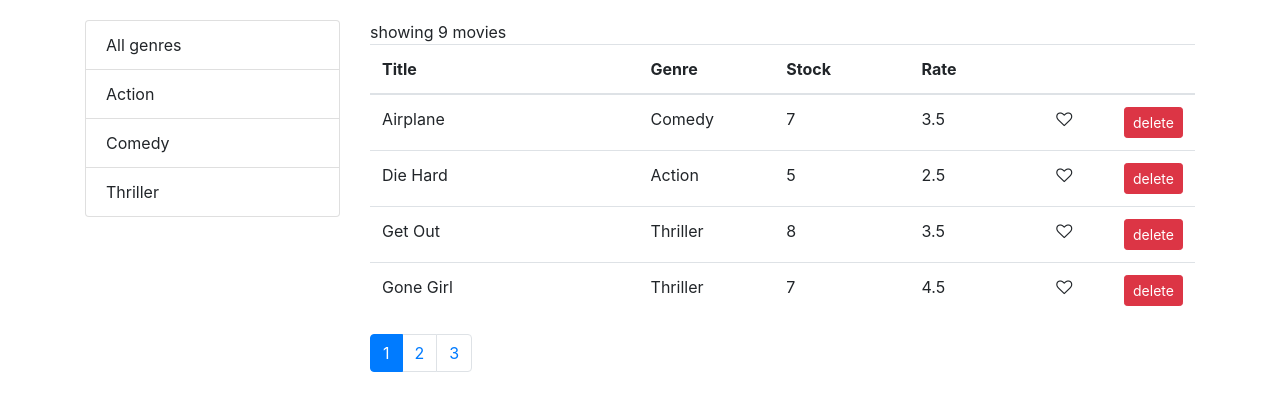
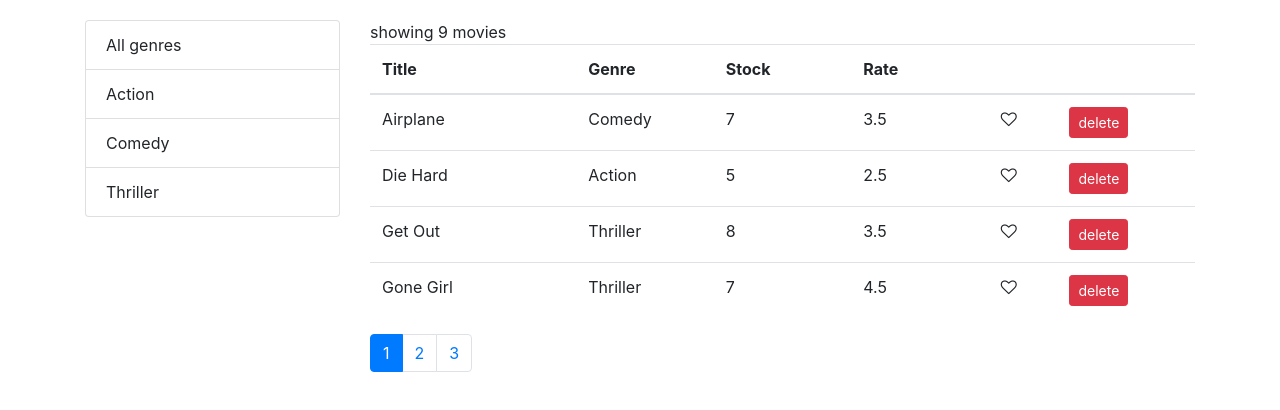
Before and after one commit to SnowGojira/vidly, a React (Create React App) app: page / in a window 1280 px wide. Shown: the top 410 px of the page. Built offline with nearby package versions, Linux system fonts and the light colour scheme.

Commit message:
完成tableheader的组件化

```diff
--- /dev/null
+++ b/src/components/common/tableHeader.jsx
@@ -0,0 +1,35 @@
+import React, { Component } from "react";
+//columns:array
+//
+class TableHeader extends Component {
+  raiseSort(path) {
+    //第一次是升序，第二次是降序
+    let sortColumn = { ...this.props.sortColumn };
+    if (sortColumn.path === path) {
+      sortColumn.order = sortColumn.order === "asc" ? "desc" : "asc";
+    } else {
+      sortColumn.path = path;
+      sortColumn.order = "asc";
+    }
+    this.props.onSort(sortColumn);
+  }
+  render() {
+    const { columns } = this.props;
+    return (
+      <thead style={{ fontWeight: "bold" }}>
+        <tr>
+          {columns.map((column) => (
+            <th
+              key={column.label || column.key}
+              onClick={() => this.raiseSort(column.path)}
+            >
+              {column.label}
+            </th>
+          ))}
+        </tr>
+      </thead>
+    );
+  }
+}
+
+export default TableHeader;
--- a/src/components/movies.jsx
+++ b/src/components/movies.jsx
@@ -44,8 +44,8 @@ class Movies extends Component {
   handleGenreSelect = (genre) => {
     this.setState({ selectedGenre: genre, currentPage: 1 });
   };
-  handleSort = (path) => {
-    this.setState({ sortColumn: { path, order: "asc" } });
+  handleSort = (sortColumn) => {
+    this.setState({ sortColumn });
   };
   render() {
     let {
@@ -60,7 +60,6 @@ class Movies extends Component {
         ? filterMovies(allMovies, selectedGenre)
         : allMovies;
     let sorted = _.orderBy(filtered, [sortColumn.path], [sortColumn.order]);
-    console.log(this.state.sortColumn);
     let movies = paginate(sorted, currentPage, pageSize);
 
     return (
@@ -82,6 +81,7 @@ class Movies extends Component {
                   onHeart={this.handleHeart}
                   onDelete={this.handleDelete}
                   onSort={this.handleSort}
+                  sortColumn={sortColumn}
                 />
               </div>
             ) : (
--- a/src/components/moviesTable.jsx
+++ b/src/components/moviesTable.jsx
@@ -1,34 +1,34 @@
 import React, { Component } from "react";
 import Heart from "./common/heart";
+import TableHeader from "./common/tableHeader";
 
-const MoviesTable = (props) => {
-  const { movies, onHeart, onDelete, onSort } = props;
+class MoviesTable extends Component {
+  render() {
+    const { movies, onHeart, onDelete, onSort, sortColumn } = this.props;
+    const columns = [
+      { label: "Title", path: "title" },
+      { label: "Genre", path: "genre.name" },
+      { label: "Stock", path: "numberInStock" },
+      { label: "Rate", path: "dailyRentalRate" },
+      { key: "heart" },
+      { key: "delete" },
+    ];
+
     return (
       <table className="table">
-      <thead style={{ fontWeight: "bold" }}>
-        <tr>
-          <th onClick={() => onSort("title")} className="col-md-4">
-            Title
-          </th>
-          <th onClick={() => onSort("genre.name")} className="col-md-2">
-            Genre
-          </th>
-          <th onClick={() => onSort("numberInStock")} className="col-md-2">
-            Stock
-          </th>
-          <th onClick={() => onSort("dailyRentalRate")} className="col-md-2">
-            Rate
-          </th>
-          <th className="col-md-1"></th>
-          <th className="col-md-2"></th>
-        </tr>
-      </thead>
+        <TableHeader
+          columns={columns}
+          onSort={onSort}
+          sortColumn={sortColumn}
+        />
         <tbody>
           {movies.map((movie) => (
             <tr key={movie._id}>
               <td className="col-md-3 themed-grid-col">{movie.title}</td>
               <td className="col-md-2 themed-grid-col">{movie.genre.name}</td>
-            <td className="col-md-2 themed-grid-col">{movie.numberInStock}</td>
+              <td className="col-md-2 themed-grid-col">
+                {movie.numberInStock}
+              </td>
               <td className="col-md-2 themed-grid-col">
                 {movie.dailyRentalRate}
               </td>
@@ -52,6 +52,7 @@ const MoviesTable = (props) => {
         </tbody>
       </table>
     );
-};
+  }
+}
 
 export default MoviesTable;
```
Lines whose indentation alone changed are shown as unchanged.
